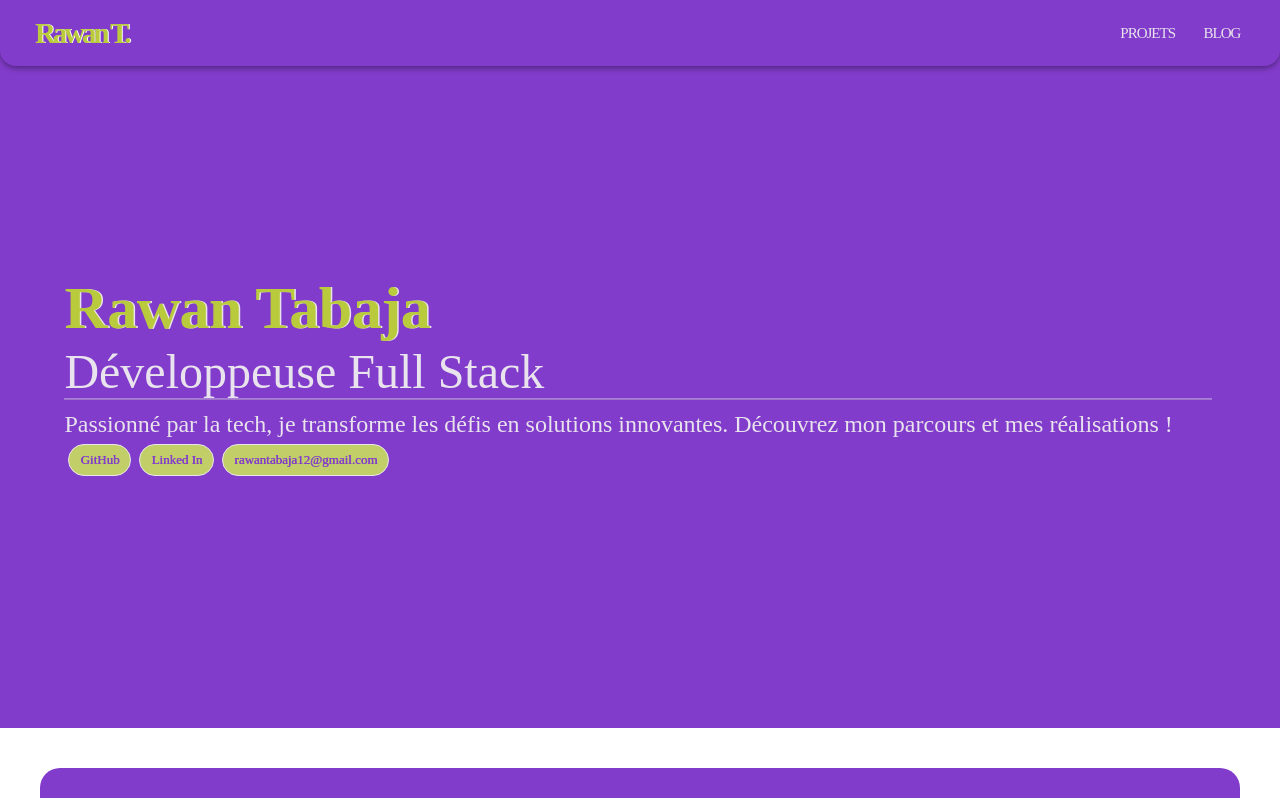
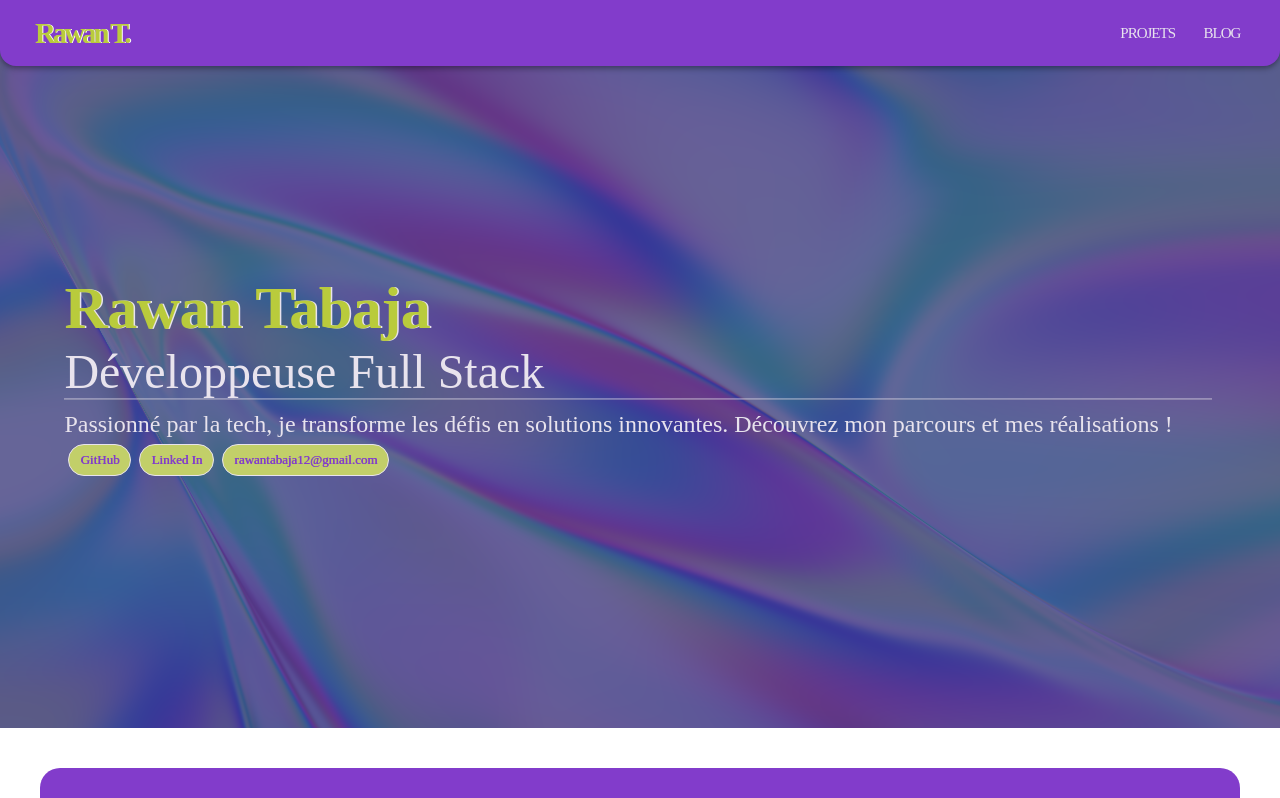
Before and after one commit to rawanst/Portfolio, a React (Create React App) app: page / in a window 1280 px wide. Shown: the top 798 px of the page. Built offline with nearby package versions, Linux system fonts and the light colour scheme.

Commit message:
OK: use Iridescence component

```diff
--- a/src/Component/FrontPage.js
+++ b/src/Component/FrontPage.js
@@ -5,6 +5,7 @@ import {
 } from '@mui/material'
 import ItemLink from './ItemLink'
 import MyDivider from './MyDivider'
+import Iridescence from './Reactbits/Iridescence'
 
 const FrontPage = ({
   title,
@@ -16,7 +17,6 @@ const FrontPage = ({
 }) => {
   return(
     <Box
-      bgcolor= '#823ccb'
       sx={{
         height: {height},
         diplay: 'flex',
@@ -54,7 +54,7 @@ const FrontPage = ({
             {titleDeux}
           </Typography>
         }
-        <MyDivider/>
+        <MyDivider />
         <Typography
           variant= 'h5'
           sx={{
@@ -73,6 +73,23 @@ const FrontPage = ({
           )
         }
       </Container>
+      <Box
+        style={{
+          position: 'absolute',
+          top: '0',
+          width: '100%',
+          height: '90vh',
+          zIndex: '-100'
+        }}
+      >
+        <Iridescence
+          color={[0.4, 0.4, 0.6]}
+          mouseReact={false}
+          amplitude={0.1}
+          speed={1.0}
+          >
+        </Iridescence>
+      </Box>
     </Box>
   )
 }
```
